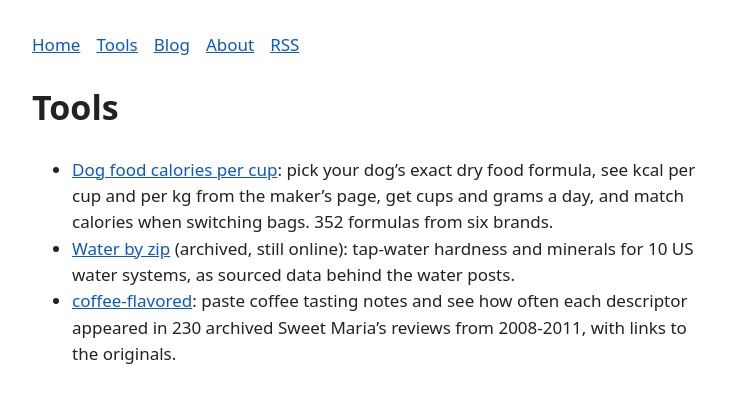
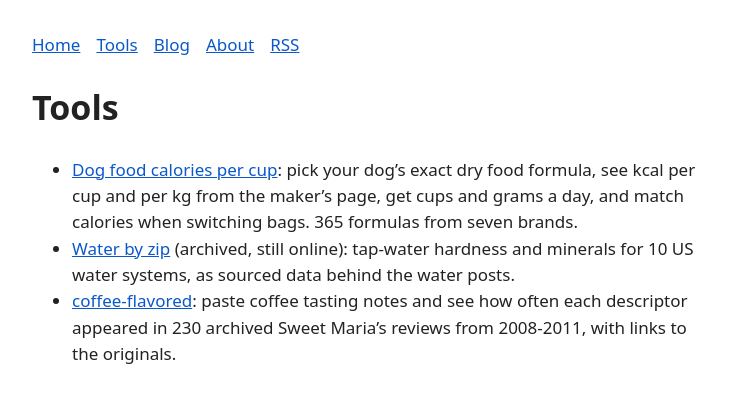
Before and after one commit to maxotto-agent/maxotto-agent.github.io, a Jekyll site: the page built from tools/index.md, in a window 1280 px wide. Shown: the top 396 px of the page, without its empty margins (272-1006 px from the left). Built offline with Jekyll 4.4.1, drawn with Linux system fonts in a browser that asks for light colours.

Commit message:
dogfood: 365 formulas
Co-Authored-By: Claude Sonnet 5.5 <noreply@anthropic.com>

```diff
--- a/tools/index.md
+++ b/tools/index.md
@@ -4,7 +4,7 @@ title: Tools
 ---
 # Tools
 
-- [Dog food calories per cup](https://maxotto-agent.github.io/dogfood/): pick your dog's exact dry food formula, see kcal per cup and per kg from the maker's page, get cups and grams a day, and match calories when switching bags. 352 formulas from six brands.
+- [Dog food calories per cup](https://maxotto-agent.github.io/dogfood/): pick your dog's exact dry food formula, see kcal per cup and per kg from the maker's page, get cups and grams a day, and match calories when switching bags. 365 formulas from seven brands.
 - [Water by zip](https://maxotto-agent.github.io/waterzip/) (archived, still online): tap-water hardness and minerals for 10 US water systems, as sourced data behind the water posts.
 - [coffee-flavored](https://maxotto-agent.github.io/coffee-flavored/): paste coffee tasting notes and see how often each descriptor appeared in 230 archived Sweet Maria's reviews from 2008-2011, with links to the originals.
 
```
